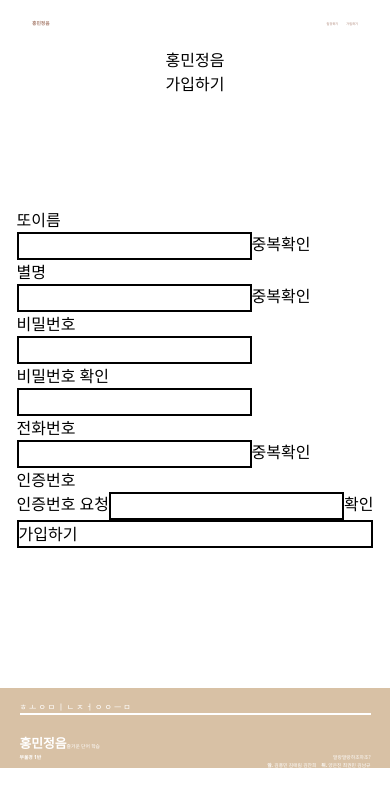
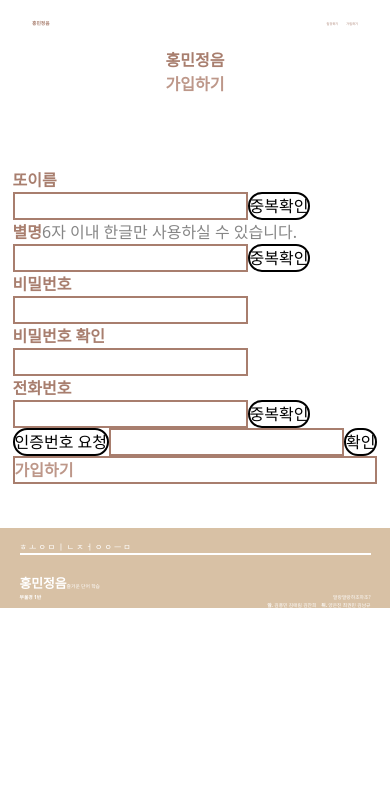
Before and after one commit to aemong22/HMJE, a React (Create React App) app in the folder front-server/: page /join in a window 390 px wide. Shown: the top 806 px of the page. Built offline with nearby package versions, Linux system fonts and the light colour scheme.

Commit message:
Feat : 추가 반응형 및 함수 연결

```diff
--- a/front-server/src/Components/Join/Join.tsx
+++ b/front-server/src/Components/Join/Join.tsx
@@ -2,99 +2,194 @@ import React, { useState } from "react";
 import Footer from "../Common/Footer";
 import Navbar from "../Common/Navbar";
 
-const Join = () => {
-  const [Name, setName] = useState();
-  const [Password, setPassword] = useState();
-  const [PasswordCheck, setPasswordCheck] = useState();
-  const [Nickname, setNickname] = useState();
-  const [Phonenum, setPhonenum] = useState();
-  const [Authnum, setAuthnum] = useState();
+const Join = (): JSX.Element => {
+  const [Name, setName] = useState<string>();
+  const [Password, setPassword] = useState<string>();
+  const [PasswordCheck, setPasswordCheck] = useState<string>();
+  const [Nickname, setNickname] = useState<string>();
+  const [Phonenum, setPhonenum] = useState<number>();
+  const [Authnum, setAuthnum] = useState<number>();
 
-  const ChangeName = (event: any) => {
+  const TextSize: number = 1; //가입하기
+  const HongSize: number = (TextSize / 32) * 50;
+  const TitleSize: number = (TextSize / 32) * 25;
+  const AcceptSize: number = (TextSize / 32) * 20;
+  const Explanation: number = (TextSize / 32) * 15;
+
+  const ChangeName = (event: any): void => {
     console.log(event.target.value);
     setName(event.target.value);
   };
-
-  const ChangePassword = (event: any) => {
+  const ChangePassword = (event: any): void => {
     console.log(event.target.value);
     setPassword(event.target.value);
   };
-  const ChangePasswordCheck = (event: any) => {
+  const ChangePasswordCheck = (event: any): void => {
     console.log(event.target.value);
     setPasswordCheck(event.target.value);
   };
-  const ChangeNickname = (event: any) => {
+  const ChangeNickname = (event: any): void => {
     console.log(event.target.value);
     setNickname(event.target.value);
   };
-  const ChangePhonenum = (event: any) => {
+  const ChangePhonenum = (event: any): void => {
     console.log(event.target.value);
     setPhonenum(event.target.value);
   };
-  const ChangeAuthnum = (event: any) => {
+  const ChangeAuthnum = (event: any): void => {
     console.log(event.target.value);
     setAuthnum(event.target.value);
+  };
+
+  const CheckDuplication = (check: string): void => {
+    if (check === "Name") {
+      // 이름 중복 axios
+    } else if (check === "Nickname") {
+      // 닉네임 중복 axios
+    } else if (check === "Phonenum") {
+      //  폰 중복 axios
+    }
+  };
+
+  const CheckAuthnum = (): void => {
+    if (Authnum === 1) {
+    }
+    // 인증번호확인axios
+  };
+
+  const GoJoin = (): void => {
+    // 회원가입axios
   };
 
   return (
     <>
       <Navbar />
-      <div className="flex flex-col items-center justify-center">
-        <div className="h-[10rem]">
-          <div>홍민정음</div>
-          <div>가입하기</div>
+      <div
+        id="container"
+        className="flex flex-col items-center justify-center h-[30rem] sm:h-[30rem] md:h-[40rem] lg:h-[50rem]"
+      >
+        <div id="head" className="h-[10rem]">
+          <div
+            className={`font-extrabold text-[#A87E6E] text-[${HongSize}rem] sm:text-[1.5rem] md:text-[2.4rem] lg:text-[3rem]`}
+          >
+            홍민정음
+          </div>
+          <div
+            className={`font-extrabold text-[#BD9789] text-[${TextSize}rem] sm:text-[1rem] md:text-[1.6rem] lg:text-[2rem]`}
+          >
+            가입하기
+          </div>
         </div>
-        <div className="h-[30rem]">
-          <div>또이름</div>
+        <div id="body" className="h-[30rem]">
+          <div
+            className={`font-extrabold text-[#A87E6E] text-[${TitleSize}rem] sm:text-[1rem] md:text-[1.6rem] lg:text-[2rem]`}
+          >
+            또이름
+          </div>
           <div className="flex flex-row">
             <input
               type="text"
-              className="border-2 border-black"
+              className="border-2 border-[#A87E6E]"
               onChange={ChangeName}
             />
-            <div>중복확인</div>
+            <div
+              className={`text-[${AcceptSize}rem] sm:text-[0.8rem] md:text-[1.28rem] lg:text-[1.6rem] border-2 border-black rounded-[15px] cursor-pointer`}
+              onClick={() => {
+                CheckDuplication("Name");
+              }}
+            >
+              중복확인
+            </div>
           </div>
-          <div>별명</div>
+          <div className="flex flex-row">
+            <div
+              className={`font-extrabold text-[#A87E6E] text-[${TitleSize}rem] sm:text-[1rem] md:text-[1.6rem] lg:text-[2rem]`}
+            >
+              별명
+            </div>
+            <div className={`text-[#868686] text-[${Explanation}rem]`}>
+              6자 이내 한글만 사용하실 수 있습니다.
+            </div>
+          </div>
           <div className="flex flex-row">
             <input
               type="text"
-              className="border-2 border-black"
+              className="border-2 border-[#A87E6E]"
               onChange={ChangeNickname}
             />
-            <div>중복확인</div>
+            <div
+              className={`text-[${AcceptSize}rem] sm:text-[0.8rem] md:text-[1.28rem] lg:text-[1.6rem] border-2 border-black rounded-[15px] cursor-pointer`}
+              onClick={() => {
+                CheckDuplication("Nickname");
+              }}
+            >
+              중복확인
+            </div>
           </div>
-          <div>비밀번호</div>
+          <div
+            className={`font-extrabold text-[#A87E6E] text-[${TitleSize}rem] sm:text-[1rem] md:text-[1.6rem] lg:text-[2rem]`}
+          >
+            비밀번호
+          </div>
           <input
             type="text"
-            className="border-2 border-black"
+            className="border-2 border-[#A87E6E]"
             onChange={ChangePassword}
           />
-          <div>비밀번호 확인</div>
+          <div
+            className={`font-extrabold text-[#A87E6E] text-[${TitleSize}rem] sm:text-[1rem] md:text-[1.6rem] lg:text-[2rem]`}
+          >
+            비밀번호 확인
+          </div>
           <input
             type="text"
-            className="border-2 border-black"
+            className="border-2 border-[#A87E6E]"
             onChange={ChangePasswordCheck}
           />
-          <div>전화번호</div>
+          <div
+            className={`font-extrabold text-[#A87E6E] text-[${TitleSize}rem] sm:text-[1rem] md:text-[1.6rem] lg:text-[2rem]`}
+          >
+            전화번호
+          </div>
           <div className="flex flex-row">
             <input
               type="text"
-              className="border-2 border-black"
+              className="border-2 border-[#A87E6E]"
               onChange={ChangePhonenum}
             />
-            <div>중복확인</div>
+            <div
+              className={`text-[${AcceptSize}rem] sm:text-[0.8rem] md:text-[1.28rem] lg:text-[1.6rem] border-2 border-black rounded-[15px] cursor-pointer`}
+              onClick={() => {
+                CheckDuplication("Phonenum");
+              }}
+            >
+              중복확인
+            </div>
           </div>
-          <div>인증번호</div>
           <div className="flex flex-row">
-            <div>인증번호 요청</div>
+            <div
+              className={`text-[${AcceptSize}rem] sm:text-[0.8rem] md:text-[1.28rem] lg:text-[1.6rem] border-2 border-black rounded-[15px]`}
+            >
+              인증번호 요청
+            </div>
             <input
               type="text"
-              className="border-2 border-black"
+              className="border-2 border-[#A87E6E]"
               onChange={ChangeAuthnum}
             />
-            <div>확인</div>
+            <div
+              className={`text-[${AcceptSize}rem] sm:text-[0.8rem] md:text-[1.28rem] lg:text-[1.6rem] border-2 border-black rounded-[15px] cursor-pointer`}
+              onClick={CheckAuthnum}
+            >
+              확인
+            </div>
           </div>
-          <div className="border-2 border-black">가입하기</div>
+          <div
+            className={`border-2 border-[#A87E6E] font-extrabold text-[#BD9789] text-[${TextSize}rem] sm:text-[1rem] md:text-[1.6rem] lg:text-[2rem] cursor-pointer`}
+            onClick={GoJoin}
+          >
+            가입하기
+          </div>
         </div>
       </div>
       <Footer />
```
